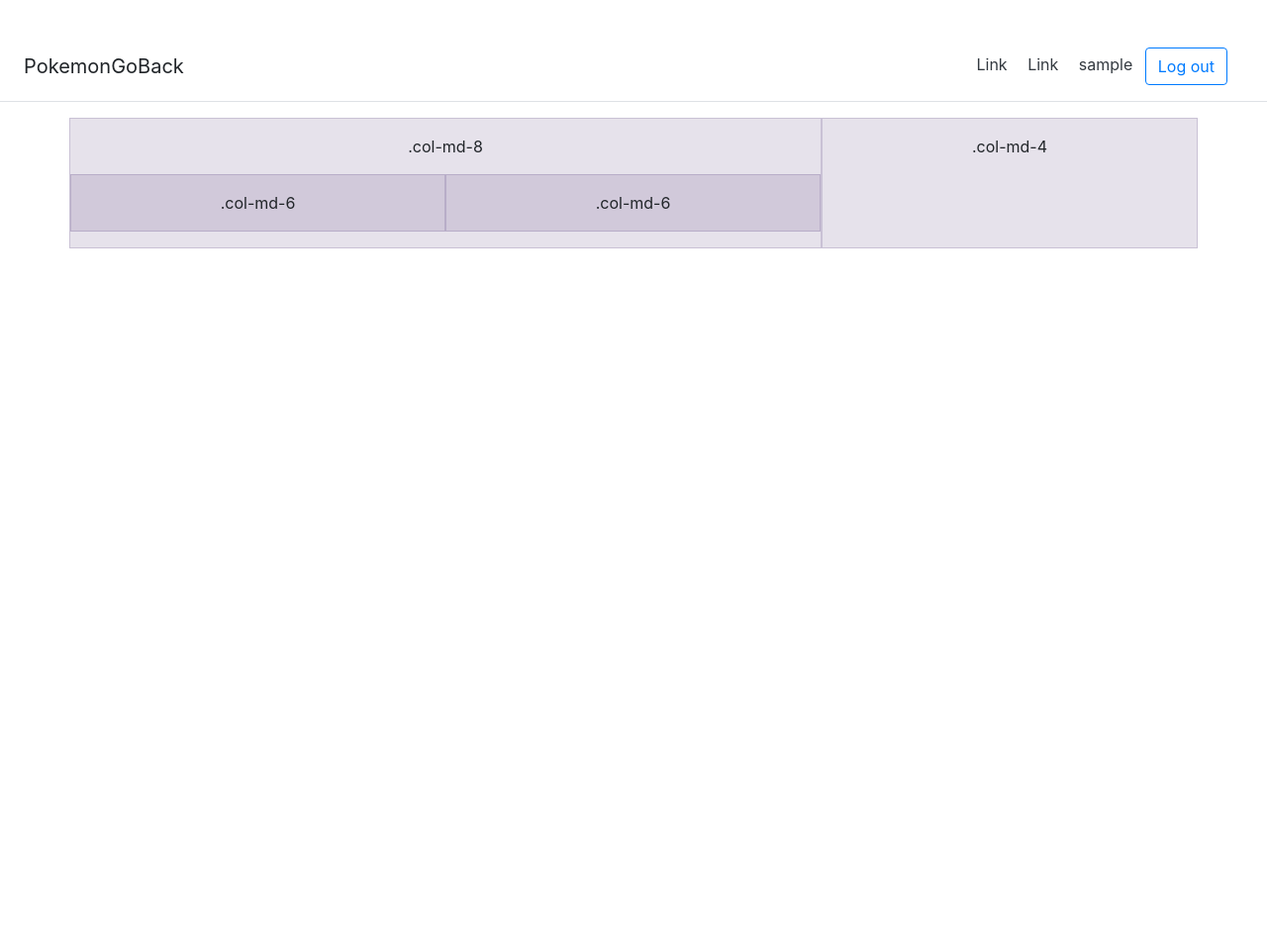
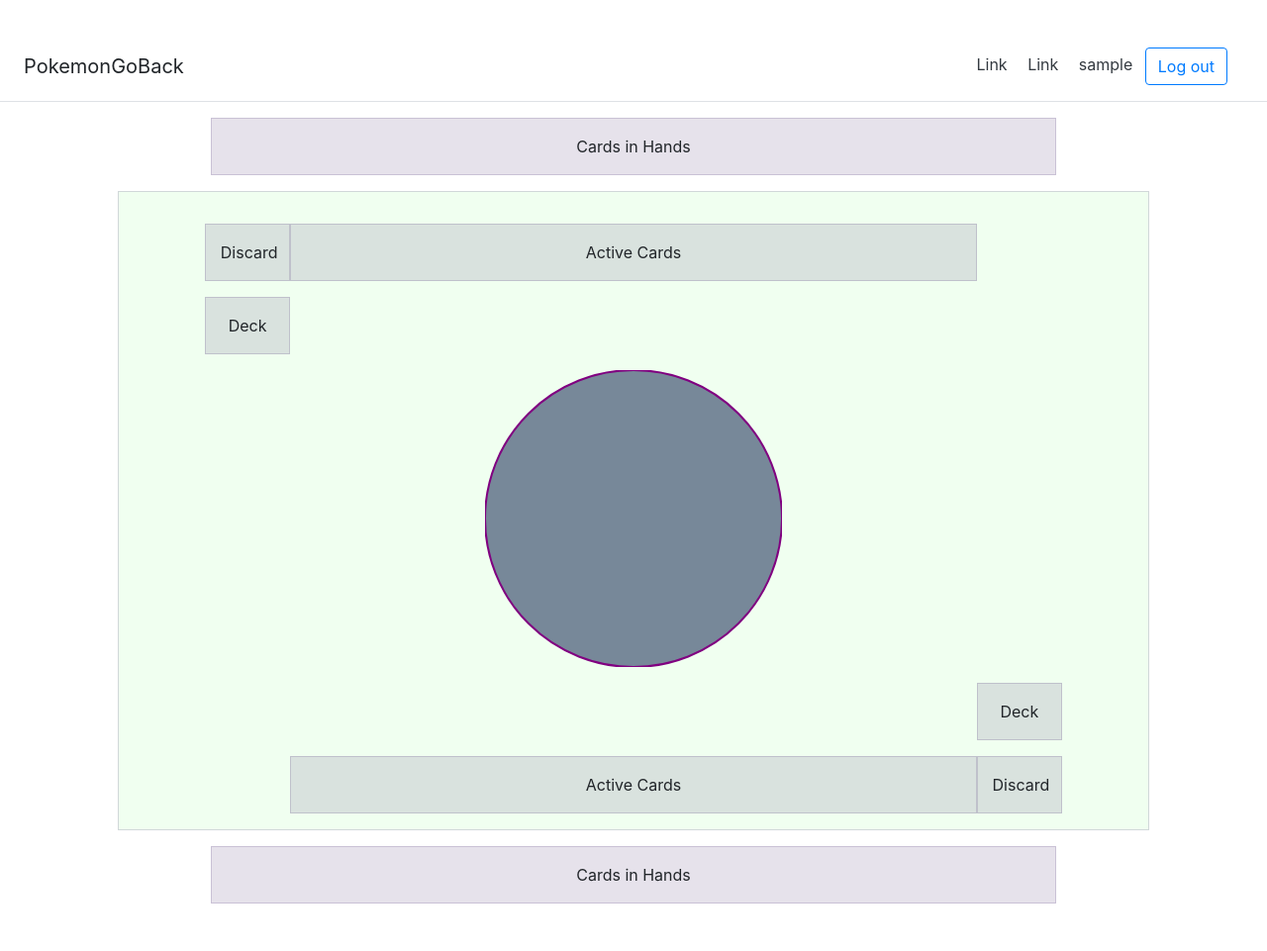
Before and after one commit to lingt-xyz/PokemonGoBack, a PHP site: page / in a window 1280 px wide. Shown: the whole page at 99% size. Before the commit the page ends 251 px from the top, so only its background shows below. Run offline with PHP 8.4, Linux system fonts and the light colour scheme; the visitor is signed in with stand-in values (Sample User, id 1).

Commit message:
basic grid

```diff
--- a/source/PokemonGoBack/index.php
+++ b/source/PokemonGoBack/index.php
@@ -36,16 +36,40 @@
         </nav>
     </div>
 
-    <div class="container">
+    <div class="container-fluid">
         <div class="row">
-            <div class="col-md-8">
-                .col-md-8
-                <div class="row">
-                    <div class="col-md-6">.col-md-6</div>
-                    <div class="col-md-6">.col-md-6</div>
+            <div class="col-md-8 offset-md-2">Cards in Hands</div>
+        </div>
+        <div class="container-fluid">
+            <div class="row">
+                <div class="col-md-10 offset-md-1" style="background-color: honeydew">
+                    <div class="row">
+                        <div class="col-md-1 offset-md-1">Discard</div>
+                        <div class="col-md-8">Active Cards</div>
+                    </div>
+                    <div class="row">
+                        <div class="col-md-1 offset-md-1">Deck</div>
+                    </div>
+                    <div class="row">
+                        <div class="col align-self-center">
+                            <svg height="300" width="300">
+                                <ellipse cx="150" cy="150" rx="150" ry="150"
+                                         style="fill:lightslategray;stroke:purple;stroke-width:2" />
+                            </svg>
+                        </div>
+                    </div>
+                    <div class="row">
+                        <div class="col-md-1 offset-md-10">Deck</div>
+                    </div>
+                    <div class="row">
+                        <div class="col-md-8 offset-md-2">Active Cards</div>
+                        <div class="col-md-1">Discard</div>
+                    </div>
                 </div>
             </div>
-            <div class="col-md-4">.col-md-4</div>
+        </div>
+        <div class="row">
+            <div class="col-md-8 offset-md-2">Cards in Hands</div>
         </div>
     </div>
   </body>
```
